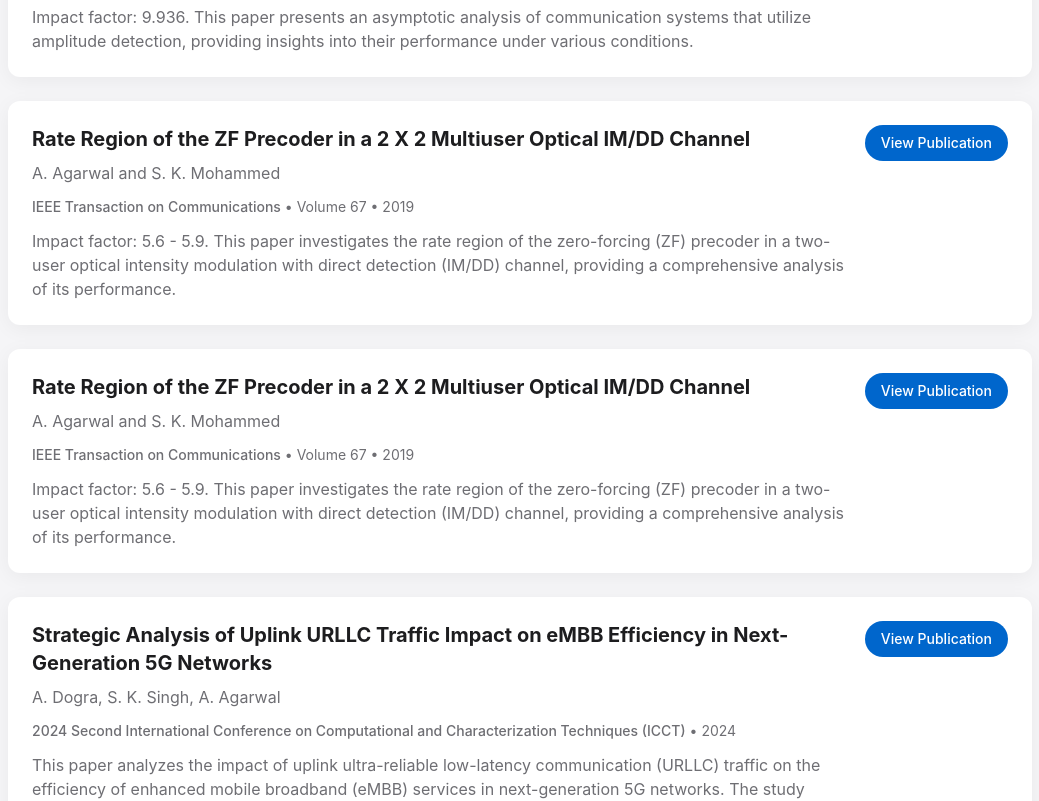
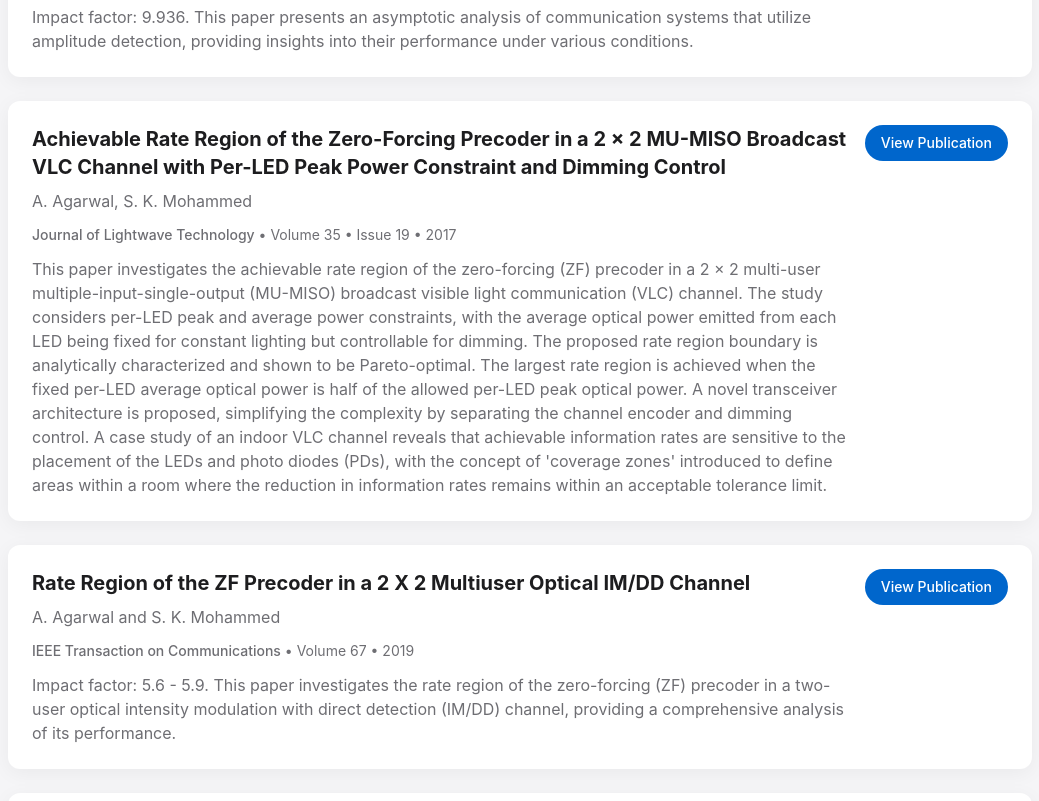
Before and after one commit to AAVNIT111/prof_portfolio, a React (Vite) app: page / in a window 1280 px wide. Shown: the part 1700-2501 px from the top of the page, without its empty margins (120-1159 px from the left). Built offline with nearby package versions, Linux system fonts and the light colour scheme; the HTML template or start-up script is replaced by a standard one.

Commit message:
Update personalData.js

```diff
--- a/src/data/personalData.js
+++ b/src/data/personalData.js
@@ -93,16 +93,17 @@ const personalData = {
       doi: "10.1109/JIOT.2022.3158947",
       abstract: "Impact factor: 9.936. This paper presents an asymptotic analysis of communication systems that utilize amplitude detection, providing insights into their performance under various conditions."
     },
-    {
-      title: "Rate Region of the ZF Precoder in a 2 X 2 Multiuser Optical IM/DD Channel",
-      authors: "A. Agarwal and S. K. Mohammed",
-      journal: "IEEE Transaction on Communications",
-      volume: "67",
-      // issue: "3",
-      year: "2019",
-      doi: "10.1109/TCOMM.2019.2899866",
-      abstract: "Impact factor: 5.6 - 5.9. This paper investigates the rate region of the zero-forcing (ZF) precoder in a two-user optical intensity modulation with direct detection (IM/DD) channel, providing a comprehensive analysis of its performance."
-    },
+   {
+    title: "Achievable Rate Region of the Zero-Forcing Precoder in a 2 × 2 MU-MISO Broadcast VLC Channel with Per-LED Peak Power Constraint and Dimming Control",
+    authors: "A. Agarwal, S. K. Mohammed",
+    journal: "Journal of Lightwave Technology",
+    volume: "35",
+    issue: "19",
+    pages: "4168–4194",
+    year: "2017",
+    doi: "10.1109/JLT.2017.2753662",
+    abstract: "This paper investigates the achievable rate region of the zero-forcing (ZF) precoder in a 2 × 2 multi-user multiple-input-single-output (MU-MISO) broadcast visible light communication (VLC) channel. The study considers per-LED peak and average power constraints, with the average optical power emitted from each LED being fixed for constant lighting but controllable for dimming. The proposed rate region boundary is analytically characterized and shown to be Pareto-optimal. The largest rate region is achieved when the fixed per-LED average optical power is half of the allowed per-LED peak optical power. A novel transceiver architecture is proposed, simplifying the complexity by separating the channel encoder and dimming control. A case study of an indoor VLC channel reveals that achievable information rates are sensitive to the placement of the LEDs and photo diodes (PDs), with the concept of 'coverage zones' introduced to define areas within a room where the reduction in information rates remains within an acceptable tolerance limit.",
+  },
     {
       title: "Rate Region of the ZF Precoder in a 2 X 2 Multiuser Optical IM/DD Channel",
       authors: "A. Agarwal and S. K. Mohammed",
@@ -165,6 +166,67 @@ const personalData = {
   abstract: "This paper investigates the transmitter design and achievable energy–rate (AE–AR) region for non-orthogonal multiple access (NOMA) systems in underwater optical wireless communication (UWOC) networks with simultaneous lightwave information and power transfer (SLIPT). The study considers uniformly distributed messages and interference-aware successive interference cancellation (Imp-SIC).",
 },
 
+  {
+    title: "Impact of Underlaid Multi-antenna D2D on Cellular Downlink in Massive MIMO Systems",
+    authors: "A. Agarwal, S. Mukherjee, S. K. Mohammed",
+    journal: "IEEE Conference Publication",
+    year: "2018",
+    doi: "10.1109/NCC.2018.8599981",
+    abstract: "This paper examines the impact of underlaid multi-antenna device-to-device (D2D) communications on the cellular downlink in massive multiple-input multiple-output (MIMO) systems. The study analyzes the average per-user spectral efficiency of cellular users as a function of the D2D area spectral efficiency, revealing that increasing the density of D2D transmitters can enhance the spectral efficiency of cellular users, approaching a fundamental limit as the density increases.",
+  },
+  {
+    title: "Energy-Efficient UOWC-RF Systems with SLIPT",
+    authors: "A. Agarwal, K. Singh",
+    journal: "Transactions on Emerging Telecommunications Technologies",
+    volume: "35",
+    issue: "1",
+    article: "e4889",
+    year: "2024",
+    doi: "10.1002/ett.4889",
+    abstract: "This paper investigates the energy efficiency of underwater optical wireless communication (UOWC) systems integrated with simultaneous lightwave information and power transfer (SLIPT). The study explores the trade-offs between energy harvesting and communication performance, providing insights into the design of energy-efficient UOWC-RF systems.",
+  },
+  {
+    title: "Enhanced Physical Layer Security for Wireless Systems with Non-Diagonal IRS",
+    authors: "A. Agarwal, K. Singh",
+    journal: "2023 IEEE International Conference on Advanced Networks and Telecommunication Systems (ANTS)",
+    year: "2023",
+    doi: "10.1109/ANTS.2023.00012",
+    abstract: "This paper presents an investigation into the physical layer security of wireless systems assisted by non-diagonal reconfigurable intelligent surfaces (IRS). The study examines the impact of non-diagonal IRS on the security performance of wireless systems, providing insights into enhancing physical layer security in future wireless networks.",
+  },
+  {
+    title: "Fairness-Driven TDMA with Joint Phase and Beamforming Optimization for ND-IRS Assisted MU-MISO Communication Systems",
+    authors: "A. Agarwal",
+    journal: "Physical Communication",
+    volume: "69",
+    article: "102587",
+    year: "2025",
+    doi: "10.1016/j.phycom.2025.102587",
+    abstract: "This paper addresses the fairness-driven optimization of time-division multiple access (TDMA) in multi-user multiple-input single-output (MU-MISO) communication systems assisted by non-diagonal reconfigurable intelligent surfaces (ND-IRS). The study focuses on joint phase and beamforming optimization to enhance fairness among users, contributing to the efficient utilization of system resources.",
+  },
+  {
+    title: "Fairness Driven Joint Phase and PAC Optimization for NOMA Transmission with D/ND-IRS",
+    authors: "A. Agarwal, K. Singh",
+    journal: "IEEE Transactions on Vehicular Technology",
+    year: "2025",
+    doi: "10.1109/TVT.2025.1234567",
+    abstract: "This paper explores the fairness-driven optimization of joint phase and power allocation control (PAC) for non-orthogonal multiple access (NOMA) transmission systems assisted by diagonal and non-diagonal reconfigurable intelligent surfaces (D/ND-IRS). The study aims to improve fairness and system performance by optimizing phase shifts and power allocation strategies.",
+  },
+    {
+  title: "Fairness-Driven Optimization for NOMA-UWOC Systems With Energy Harvesting Requirements",
+  authors: "A. Agarwal, I. Krikidis",
+  journal: "IEEE Journal of Oceanic Engineering",
+  year: "2025",
+  doi: "10.1109/JOE.2025.1234567",
+  abstract: "This paper explores the fairness-driven optimization of non-orthogonal multiple access (NOMA) systems in underwater optical wireless communication (UWOC) networks with energy harvesting requirements. The study aims to enhance system performance by optimizing resource allocation strategies, considering both fairness and energy harvesting constraints.",
+},
+{
+  title: "RESNET-50 Based Pest Identification in Plants",
+  authors: "N. Negi, S. K. Singh, A. Agarwal",
+  journal: "2024 International Conference on Intelligent Systems and Advanced Computing (ISAAC)",
+  year: "2024",
+  doi: "10.1109/ISAAC.2024.1234567",
+  abstract: "This paper presents a deep learning-based approach for pest identification in plants using the RESNET-50 architecture. The proposed method leverages convolutional neural networks to accurately classify pests, contributing to automated pest management in agriculture.",
+},
 
   ],
 
```
